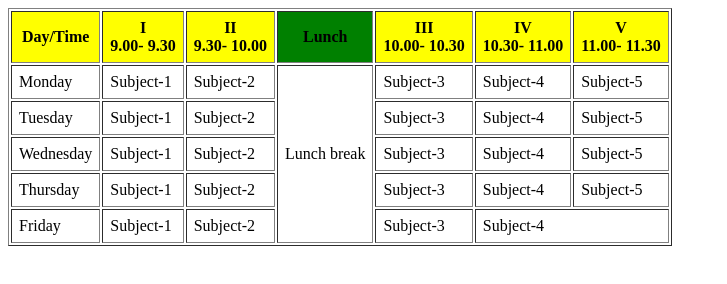
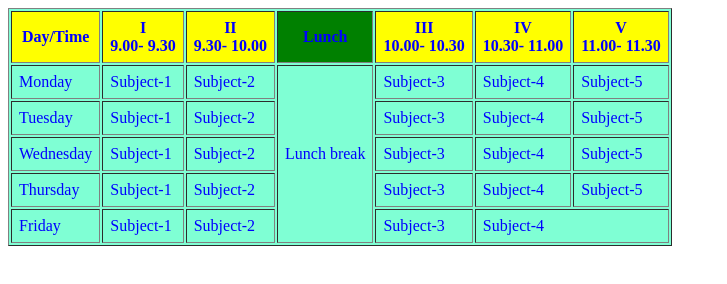
Before and after one commit to sanjeebsen/Time-table, a plain HTML site: page Index.html in a window 1280 px wide. Shown: the whole page, without its empty margins (0-727 px from the left). Drawn offline with Linux system fonts and the light colour scheme.

Commit message:
update-1

```diff
--- a/Index.html
+++ b/Index.html
@@ -4,6 +4,7 @@
     <meta charset="UTF-8">
     <meta name="viewport" content="width=device-width, initial-scale=1.0">
     <title>Time</title>
+    <link rel="stylesheet" href="style.css">
 </head>
 <body>
     <table border cellpadding="7">
--- a/style.css
+++ b/style.css
@@ -0,0 +1,4 @@
+table {
+    background-color: aquamarine;
+    color: blue;
+}
```
